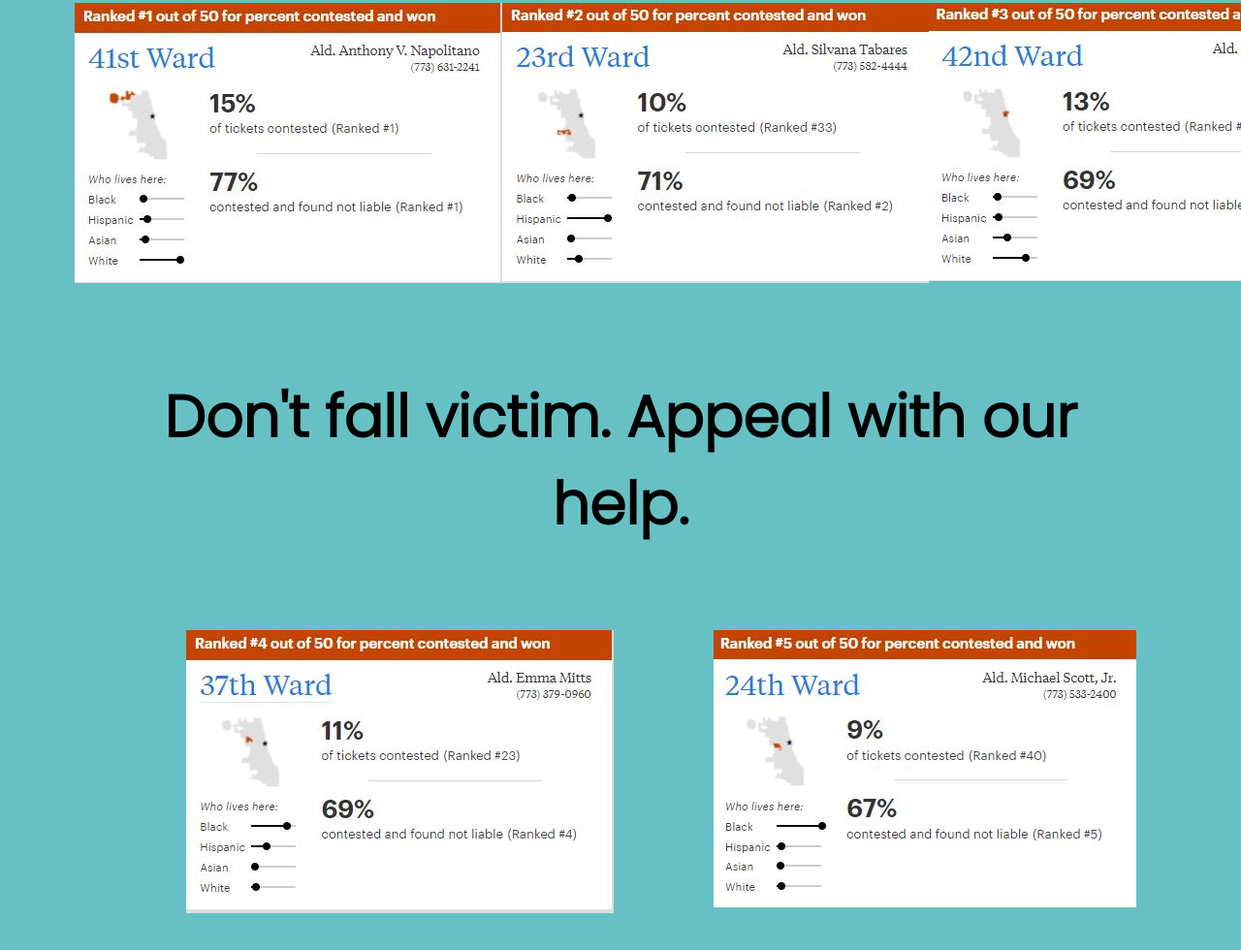
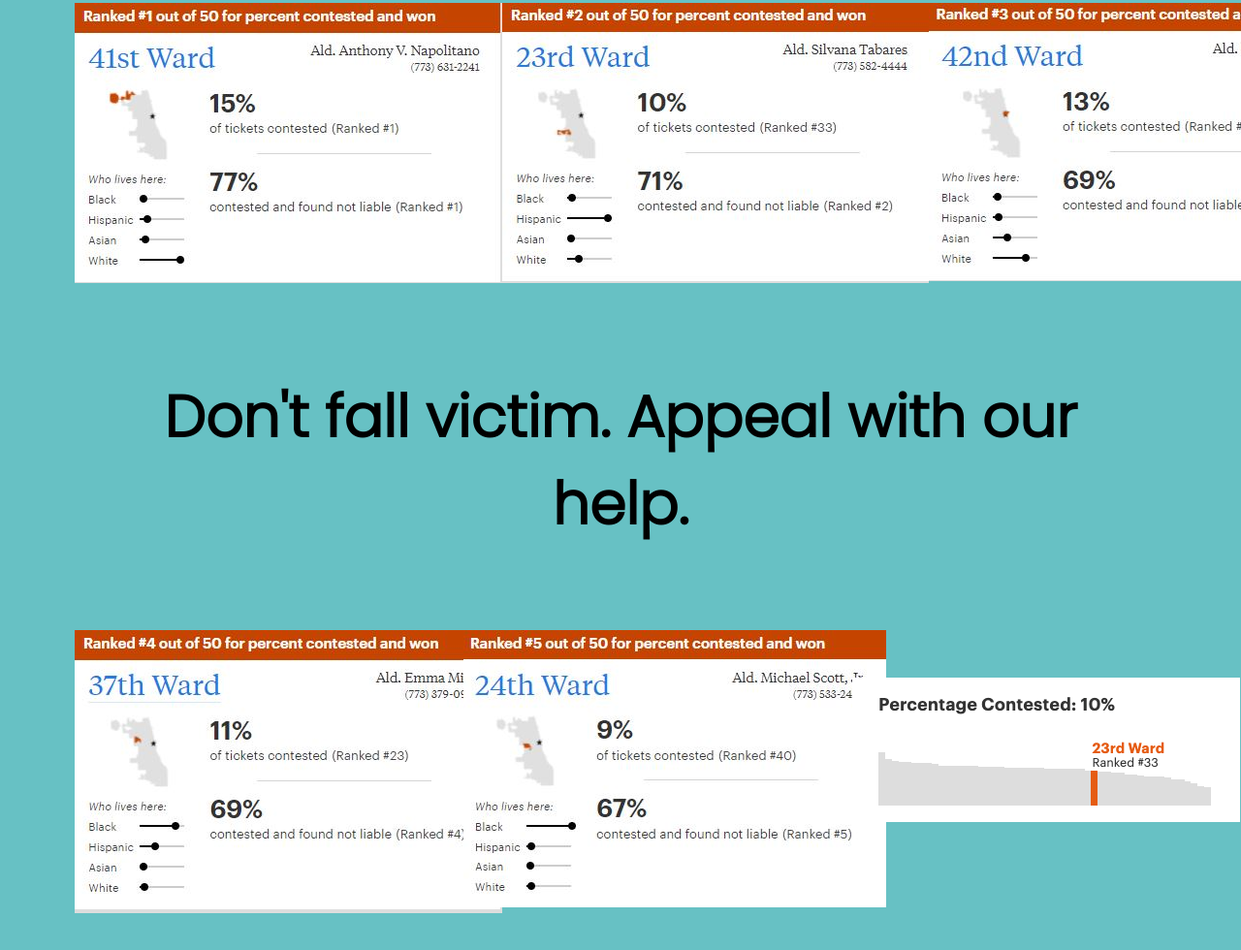
Before and after one commit to lacosta2/to-the-street, a plain HTML site: page index.html in a window 1280 px wide. Shown: the part 590-1570 px from the top of the page at 97% size. Drawn offline with Linux system fonts and the light colour scheme.

Commit message:
Add files via upload

```diff
--- a/index.html
+++ b/index.html
@@ -62,6 +62,10 @@
         <div>
             <img src="ward5.jpg" alt="">
         </div>
+        <div style="padding-top: 4%;">
+            <img src="contest.jpg" alt="">
+        </div>
+
     </div>
 </body>
 
--- a/style.css
+++ b/style.css
@@ -124,13 +124,14 @@ li a:hover {
 .container3 {
 
     display: flex;
-    padding-left: 15%;
+
+    padding-left: 6%;
     padding-bottom: 3%;
     padding-top: 2%;
 }
 .container3 > div {
     flex: 1;
-
+    width: 400px;
 }
 
 #guide-p {
```
Also changed, not shown: contest.jpg (added).
